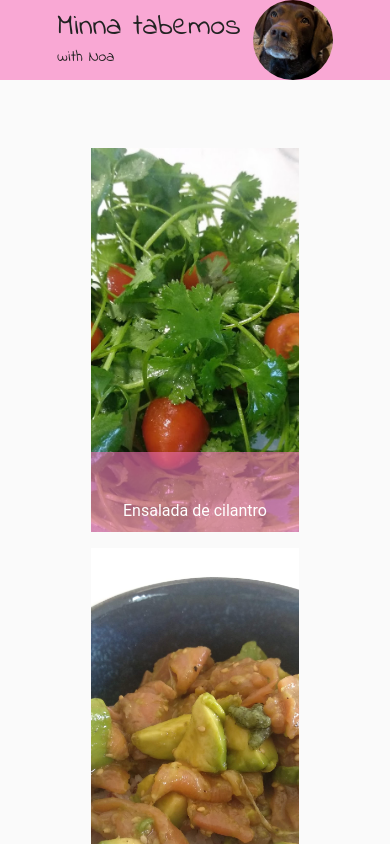
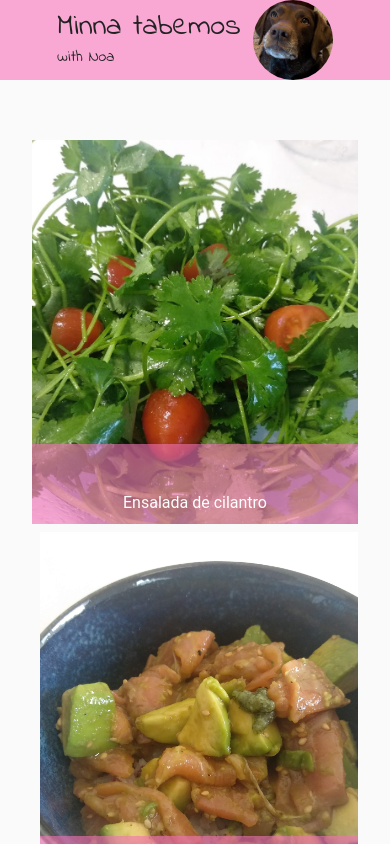
Before and after one commit to ricardo-devis-agullo/tabemos, a Next.js app: page / in a window 390 px wide. Shown: the top 844 px of the page. Built offline with nearby package versions, Linux system fonts and the light colour scheme.

Commit message:
fit mobile landing

```diff
--- a/app/page.tsx
+++ b/app/page.tsx
@@ -10,7 +10,7 @@
 const RecipeCard: React.FC<{ recipe: SummaryRecipe }> = ({ recipe }) => {
   return (
     <Link className="group" href={`/r/${recipe.slug}`}>
-      <div className="cursor-pointer h-96 w-52 m-2 relative">
+      <div className="cursor-pointer h-96 w-full md:w-52 relative">
         <Image
           alt="Recipe"
           className="object-cover w-full h-full"
@@ -28,7 +28,7 @@
 
 export default function Home() {
   return (
-    <div className="flex flex-wrap justify-center">
+    <div className="flex flex-wrap justify-center space-x-2 space-y-2">
       {[...recipes.values()].map((recipe) => (
         <RecipeCard key={recipe.slug} recipe={recipe} />
       ))}
```
